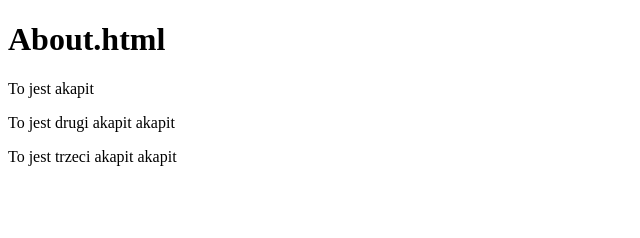
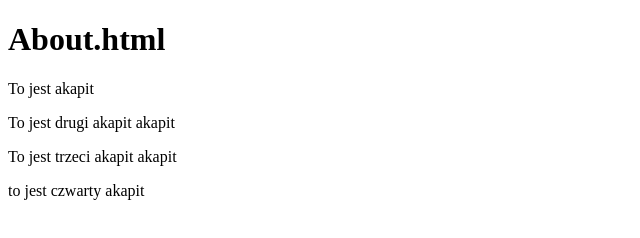
Before and after one commit to pawellesniowski/git2, a plain HTML site: page about.html in a window 1280 px wide. Shown: the whole page, without its empty margins (0-640 px from the left). Drawn offline with Linux system fonts and the light colour scheme.

Commit message:
to jest commit przed pierwszym wysłaniem przy użyciu SSH

```diff
--- a/about.html
+++ b/about.html
@@ -9,6 +9,7 @@
 <p>To jest akapit</p>
 <p>To jest drugi akapit akapit</p>
 <p>To jest trzeci akapit akapit</p>
+<p>to jest czwarty akapit</p>
 
 </body>
 </html>
```
